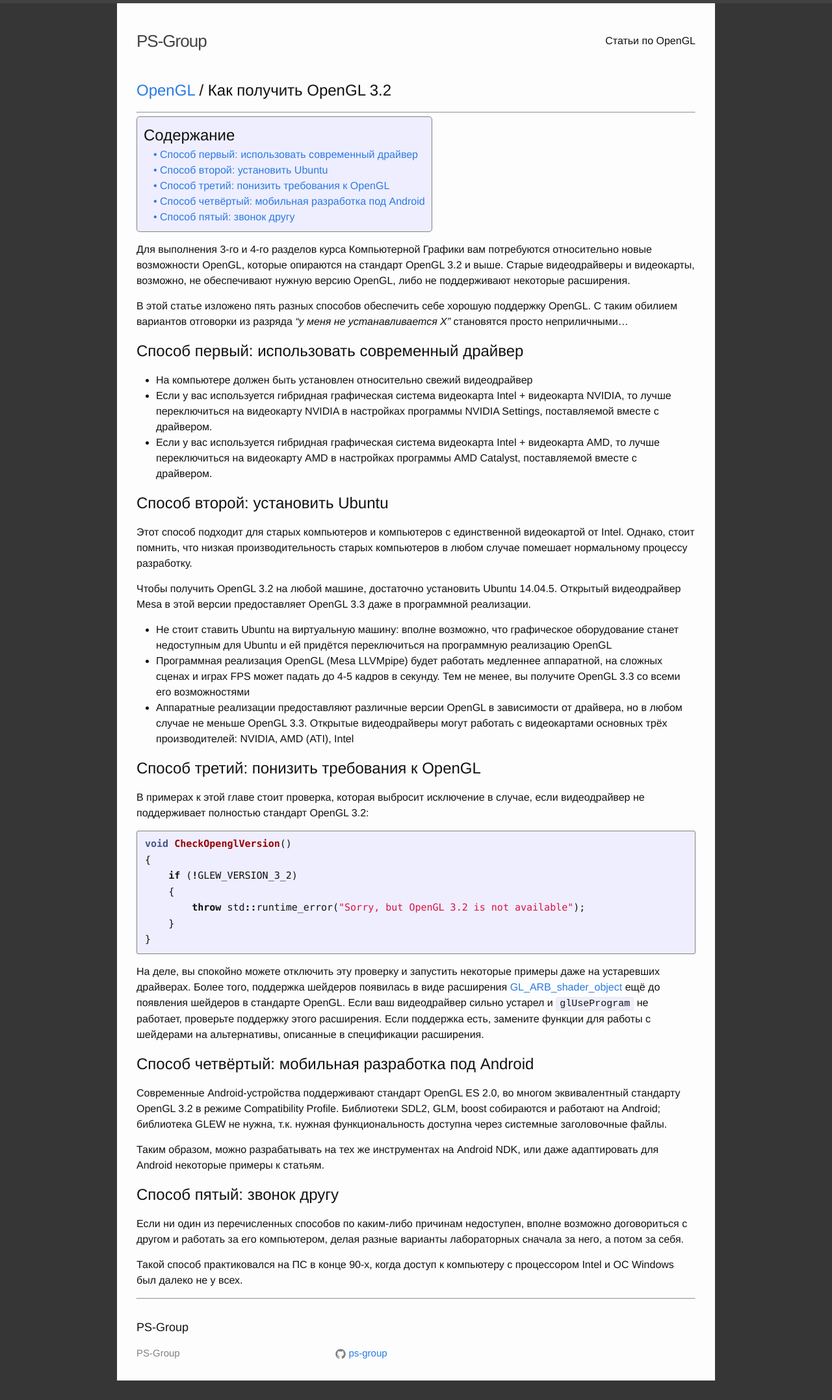
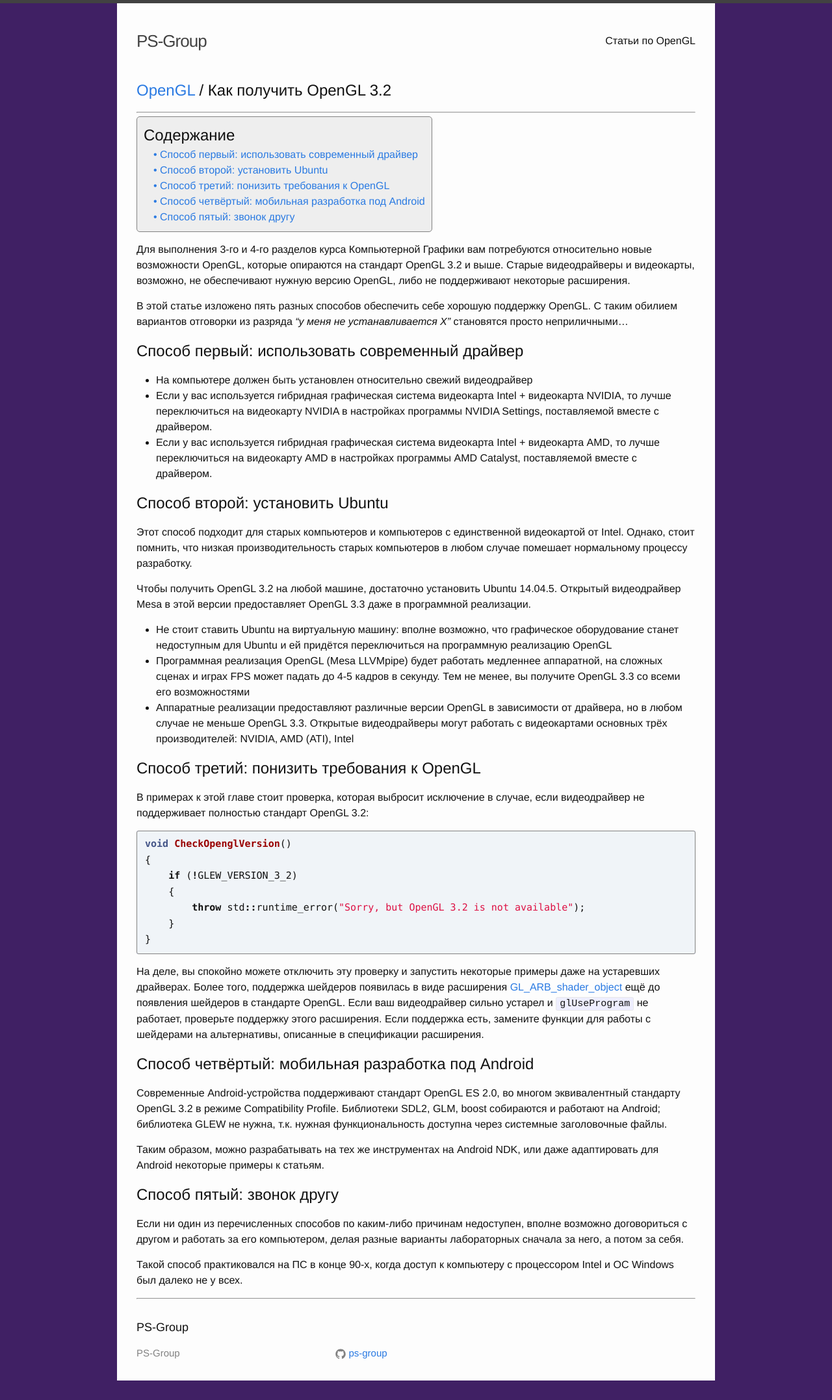
Before and after one commit to ps-group/ps-group.github.io, a Jekyll site: the page built from _opengl/opengl_3_2.md, in a window 1280 px wide. Shown: the whole page at 65% size. Built offline with Jekyll 4.4.1, drawn with Linux system fonts in a browser that asks for light colours.

Commit message:
Update main.scss

```diff
--- a/css/main.scss
+++ b/css/main.scss
@@ -13,7 +13,7 @@ $base-line-height: 1.5;
 $spacing-unit:     30px;
 
 $text-color:       #111;
-$background-color: darken(#828282, 30%);
+$background-color: #402064;
 $brand-color:      #2a7ae2;
 
 $grey-color:       #828282;
@@ -30,6 +30,7 @@ $on-laptop:        920px;
 pre.highlight code
 {
     font-family: "Droid Sans Mono", "Lucida Console", monospace;
+    background: #f0f4f8 !important;
 }
 .page-content
 {
@@ -52,13 +53,14 @@ pre.highlight code
 .highlighter-rouge pre.highlight
 {
     border: 1px solid $grey-color;
+    background: #f0f4f8 !important;
 }
 // CUSTOM OVERRIDES END
 
 // CUSTOM TABLE OF CONTENTS
 .table-of-contents
 {
-    background-color: #eef;
+    background-color: #eee;
     border: 1px solid $grey-color;
     border-radius: 5px;
     margin-bottom: 15px;
```
